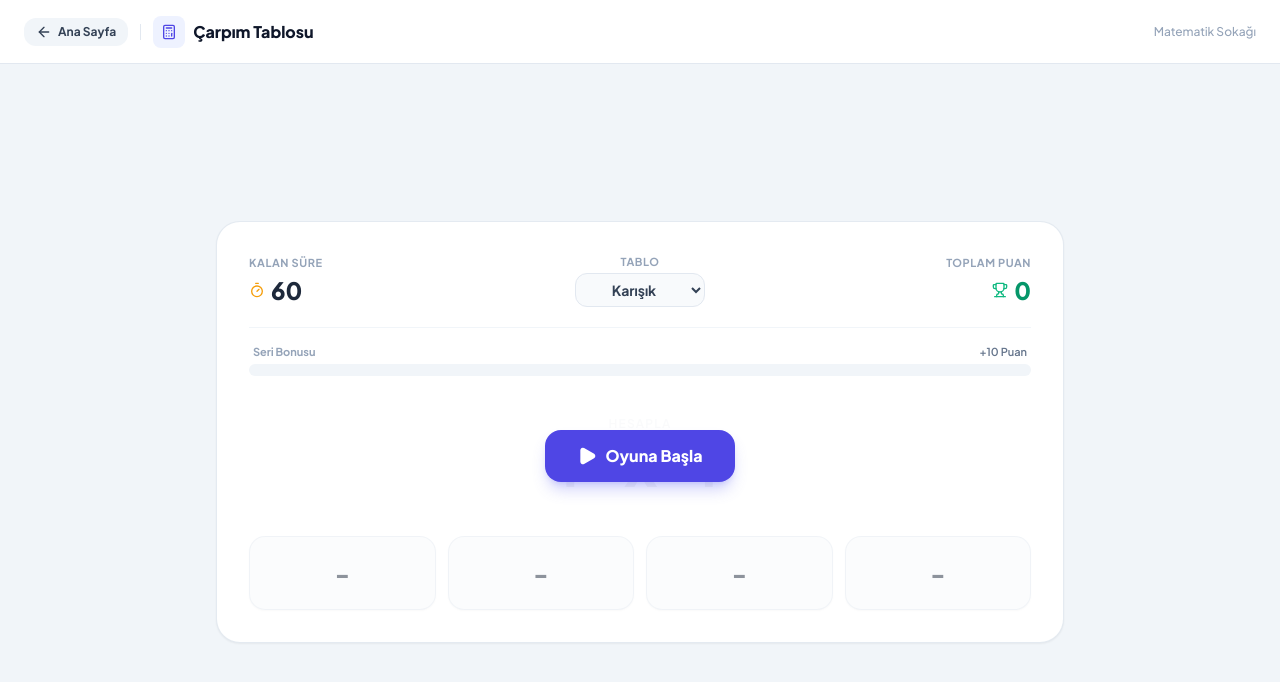
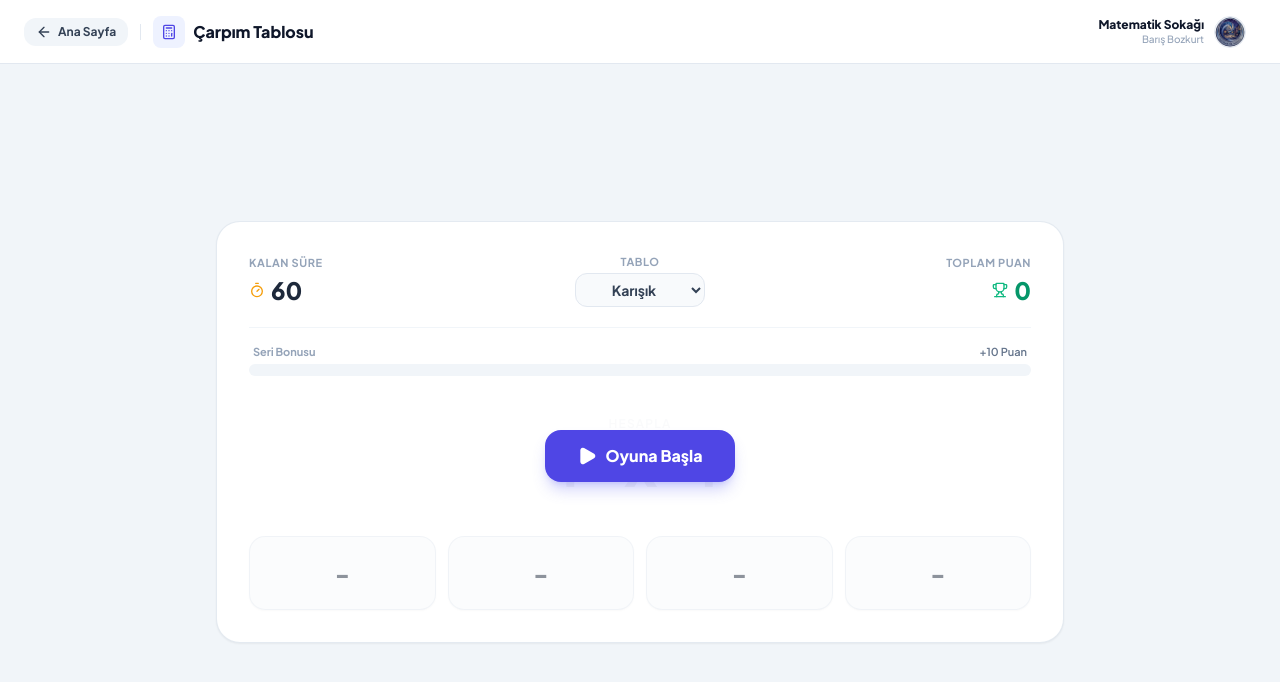
Before and after one commit to barisbozkurt17/matematiksokagi, a plain HTML site: page oyunlar/carpim-tablosu.html in a window 1280 px wide. Drawn offline with nearby package versions, Linux system fonts and the light colour scheme.

Commit message:
Add logo and link for Matematik Sokağı

```diff
--- a/oyunlar/carpim-tablosu.html
+++ b/oyunlar/carpim-tablosu.html
@@ -52,8 +52,15 @@
             </div>
         </div>
 
-        <div class="flex items-center gap-2">
-            <span class="text-xs text-slate-400 font-medium hidden sm:inline">Matematik Sokağı</span>
+        <!-- Sağ Taraf: Matematik Sokağı Logosu ve Bağlantısı -->
+        <div class="flex items-center gap-2.5">
+            <a href="index.html" class="flex items-center gap-2.5 px-2.5 py-1.5 rounded-2xl hover:bg-slate-50 transition-all group">
+                <div class="text-right hidden sm:block">
+                    <span class="text-xs font-extrabold text-slate-900 block leading-tight group-hover:text-indigo-600 transition-colors">Matematik Sokağı</span>
+                    <span class="text-[10px] text-slate-400 font-medium block">Barış Bozkurt</span>
+                </div>
+                <img src="../favicon.png" alt="Matematik Sokağı Logo" class="w-8 h-8 rounded-full shadow-xs object-cover border border-slate-200 group-hover:scale-105 transition-transform">
+            </a>
         </div>
     </header>
 
```
